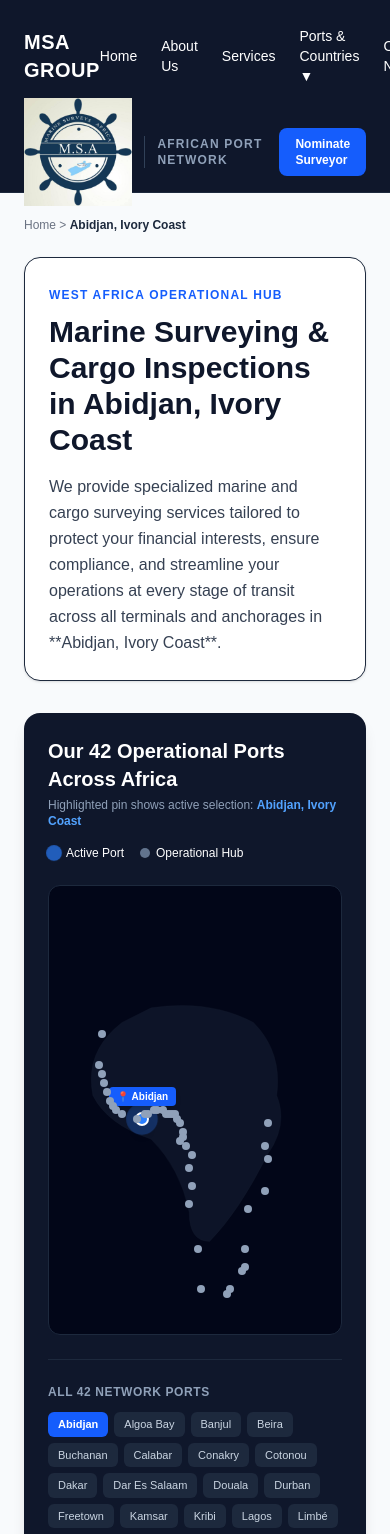
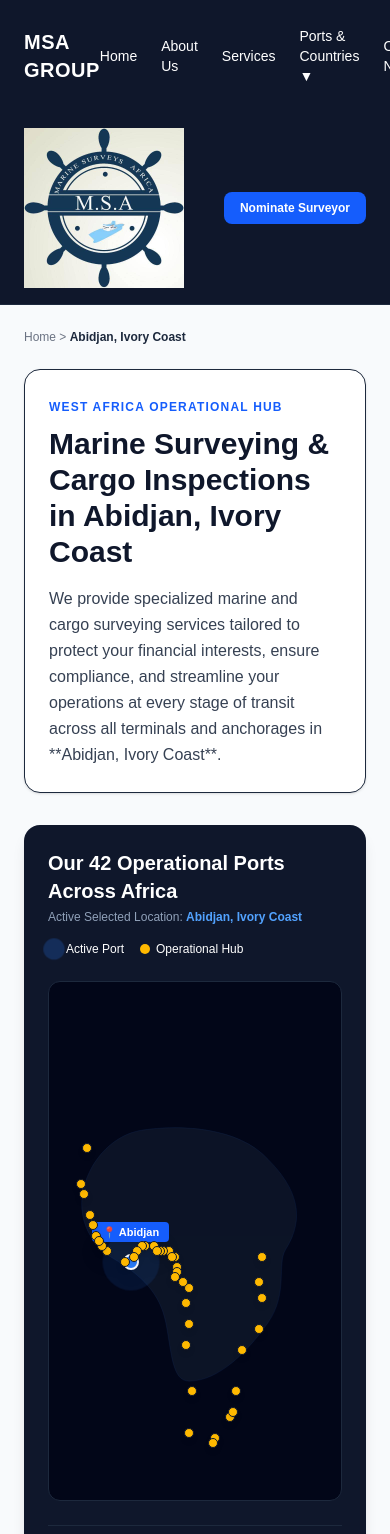
Before and after one commit to MSAsurveys-services/msa-website, a Next.js app: page /ports/abidjan in a window 390 px wide. Shown: the top 1534 px of the page. Built offline with nearby package versions, Linux system fonts and the light colour scheme.

Commit message:
Added African GIS continental map and Port Operations Gallery section

```diff
--- a/app/ports/[slug]/page.tsx
+++ b/app/ports/[slug]/page.tsx
@@ -3,53 +3,51 @@ import Link from 'next/link';
 import Image from 'next/image';
 import { notFound } from 'next/navigation';
 
-// Master Database of Your Exact 42 Operational Ports with SVG Map Pin Coordinates (0-100% relative position on Africa map)
-export const portsData: Record<string, { city: string; country: string; region: string; mapX: number; mapY: number }> = {
-  "abidjan": { city: "Abidjan", country: "Ivory Coast", region: "West Africa", mapX: 32, mapY: 52 },
-  "algoa-bay": { city: "Algoa Bay", country: "South Africa", region: "Southern Africa", mapX: 62, mapY: 90 },
-  "banjul": { city: "Banjul", country: "Gambia", region: "West Africa", mapX: 18, mapY: 42 },
-  "beira": { city: "Beira", country: "Mozambique", region: "Southern Africa", mapX: 68, mapY: 72 },
-  "buchanan": { city: "Buchanan", country: "Liberia", region: "West Africa", mapX: 25, mapY: 51 },
-  "calabar": { city: "Calabar", country: "Nigeria", region: "West Africa", mapX: 43, mapY: 51 },
-  "conakry": { city: "Conakry", country: "Guinea", region: "West Africa", mapX: 20, mapY: 46 },
-  "cotonou": { city: "Cotonou", country: "Benin", region: "West Africa", mapX: 37, mapY: 50 },
-  "dakar": { city: "Dakar", country: "Senegal", region: "West Africa", mapX: 17, mapY: 40 },
-  "dar-es-salaam": { city: "Dar Es Salaam", country: "Tanzania", region: "East Africa", mapX: 74, mapY: 58 },
-  "douala": { city: "Douala", country: "Cameroon", region: "Central Africa", mapX: 45, mapY: 53 },
-  "durban": { city: "Durban", country: "South Africa", region: "Southern Africa", mapX: 66, mapY: 86 },
-  "freetown": { city: "Freetown", country: "Sierra Leone", region: "West Africa", mapX: 21, mapY: 48 },
-  "kamsar": { city: "Kamsar", country: "Guinea", region: "West Africa", mapX: 19, mapY: 44 },
-  "kribi": { city: "Kribi", country: "Cameroon", region: "Central Africa", mapX: 46, mapY: 55 },
-  "lagos": { city: "Lagos", country: "Nigeria", region: "West Africa", mapX: 39, mapY: 50 },
-  "limbe": { city: "Limbé", country: "Cameroon", region: "Central Africa", mapX: 44, mapY: 52 },
-  "lobito": { city: "Lobito", country: "Angola", region: "Southern Africa", mapX: 49, mapY: 67 },
-  "lome": { city: "Lomé", country: "Togo", region: "West Africa", mapX: 36, mapY: 50 },
-  "luanda": { city: "Luanda", country: "Angola", region: "Southern Africa", mapX: 48, mapY: 63 },
-  "luderitz": { city: "Lüderitz", country: "Namibia", region: "Southern Africa", mapX: 51, mapY: 81 },
-  "maputo": { city: "Maputo", country: "Mozambique", region: "Southern Africa", mapX: 67, mapY: 81 },
-  "matadi": { city: "Matadi", country: "DR Congo", region: "Central Africa", mapX: 49, mapY: 60 },
-  "mombasa": { city: "Mombasa", country: "Kenya", region: "East Africa", mapX: 75, mapY: 53 },
-  "monrovia": { city: "Monrovia", country: "Liberia", region: "West Africa", mapX: 23, mapY: 50 },
-  "mtwara": { city: "Mtwara", country: "Tanzania", region: "East Africa", mapX: 75, mapY: 61 },
-  "nacala": { city: "Nacala", country: "Mozambique", region: "Southern Africa", mapX: 74, mapY: 68 },
-  "namibe": { city: "Namibe", country: "Angola", region: "Southern Africa", mapX: 48, mapY: 71 },
-  "nouakchott": { city: "Nouakchott", country: "Mauritania", region: "West Africa", mapX: 18, mapY: 33 },
-  "onne": { city: "Onne", country: "Nigeria", region: "West Africa", mapX: 42, mapY: 51 },
-  "owendo": { city: "Owendo", country: "Gabon", region: "Central Africa", mapX: 46, mapY: 56 },
-  "pointe-noire": { city: "Pointe-Noire", country: "Republic of the Congo", region: "Central Africa", mapX: 47, mapY: 58 },
-  "port-elizabeth": { city: "Port Elizabeth", country: "South Africa", region: "Southern Africa", mapX: 61, mapY: 91 },
-  "port-gentil": { city: "Port-Gentil", country: "Gabon", region: "Central Africa", mapX: 45, mapY: 57 },
-  "port-harcourt": { city: "Port-Harcourt", country: "Nigeria", region: "West Africa", mapX: 41, mapY: 51 },
-  "richards-bay": { city: "Richards Bay", country: "South Africa", region: "Southern Africa", mapX: 67, mapY: 85 },
-  "saldanha-bay": { city: "Saldanha Bay", country: "South Africa", region: "Southern Africa", mapX: 52, mapY: 90 },
-  "san-pedro": { city: "San Pédro", country: "Ivory Coast", region: "West Africa", mapX: 30, mapY: 52 },
-  "sherbro-island": { city: "Sherbro Island", country: "Sierra Leone", region: "West Africa", mapX: 22, mapY: 49 },
-  "tema": { city: "Tema", country: "Ghana", region: "West Africa", mapX: 34, mapY: 51 },
-  "takoradi": { city: "Takoradi", country: "Ghana", region: "West Africa", mapX: 33, mapY: 51 },
-  "warri": { city: "Warri", country: "Nigeria", region: "West Africa", mapX: 40, mapY: 51 },
+export const portsData: Record<string, { city: string; country: string; region: string; topPercent: number; leftPercent: number }> = {
+  "abidjan": { city: "Abidjan", country: "Ivory Coast", region: "West Africa", topPercent: 54, leftPercent: 28 },
+  "algoa-bay": { city: "Algoa Bay", country: "South Africa", region: "Southern Africa", topPercent: 88, leftPercent: 57 },
+  "banjul": { city: "Banjul", country: "Gambia", region: "West Africa", topPercent: 41, leftPercent: 12 },
+  "beira": { city: "Beira", country: "Mozambique", region: "Southern Africa", topPercent: 71, leftPercent: 66 },
+  "buchanan": { city: "Buchanan", country: "Liberia", region: "West Africa", topPercent: 52, leftPercent: 20 },
+  "calabar": { city: "Calabar", country: "Nigeria", region: "West Africa", topPercent: 52, leftPercent: 41 },
+  "conakry": { city: "Conakry", country: "Guinea", region: "West Africa", topPercent: 47, leftPercent: 15 },
+  "cotonou": { city: "Cotonou", country: "Benin", region: "West Africa", topPercent: 51, leftPercent: 33 },
+  "dakar": { city: "Dakar", country: "Senegal", region: "West Africa", topPercent: 39, leftPercent: 11 },
+  "dar-es-salaam": { city: "Dar Es Salaam", country: "Tanzania", region: "East Africa", topPercent: 58, leftPercent: 72 },
+  "douala": { city: "Douala", country: "Cameroon", region: "Central Africa", topPercent: 53, leftPercent: 43 },
+  "durban": { city: "Durban", country: "South Africa", region: "Southern Africa", topPercent: 84, leftPercent: 62 },
+  "freetown": { city: "Freetown", country: "Sierra Leone", region: "West Africa", topPercent: 49, leftPercent: 16 },
+  "kamsar": { city: "Kamsar", country: "Guinea", region: "West Africa", topPercent: 45, leftPercent: 14 },
+  "kribi": { city: "Kribi", country: "Cameroon", region: "Central Africa", topPercent: 55, leftPercent: 44 },
+  "lagos": { city: "Lagos", country: "Nigeria", region: "West Africa", topPercent: 51, leftPercent: 36 },
+  "limbe": { city: "Limbé", country: "Cameroon", region: "Central Africa", topPercent: 53, leftPercent: 42 },
+  "lobito": { city: "Lobito", country: "Angola", region: "Southern Africa", topPercent: 66, leftPercent: 48 },
+  "lome": { city: "Lomé", country: "Togo", region: "West Africa", topPercent: 51, leftPercent: 32 },
+  "luanda": { city: "Luanda", country: "Angola", region: "Southern Africa", topPercent: 62, leftPercent: 47 },
+  "luderitz": { city: "Lüderitz", country: "Namibia", region: "Southern Africa", topPercent: 79, leftPercent: 49 },
+  "maputo": { city: "Maputo", country: "Mozambique", region: "Southern Africa", topPercent: 79, leftPercent: 64 },
+  "matadi": { city: "Matadi", country: "DR Congo", region: "Central Africa", topPercent: 59, leftPercent: 48 },
+  "mombasa": { city: "Mombasa", country: "Kenya", region: "East Africa", topPercent: 53, leftPercent: 73 },
+  "monrovia": { city: "Monrovia", country: "Liberia", region: "West Africa", topPercent: 51, leftPercent: 18 },
+  "mtwara": { city: "Mtwara", country: "Tanzania", region: "East Africa", topPercent: 61, leftPercent: 73 },
+  "nacala": { city: "Nacala", country: "Mozambique", region: "Southern Africa", topPercent: 67, leftPercent: 72 },
+  "namibe": { city: "Namibe", country: "Angola", region: "Southern Africa", topPercent: 70, leftPercent: 47 },
+  "nouakchott": { city: "Nouakchott", country: "Mauritania", region: "West Africa", topPercent: 32, leftPercent: 13 },
+  "onne": { city: "Onne", country: "Nigeria", region: "West Africa", topPercent: 52, leftPercent: 39 },
+  "owendo": { city: "Owendo", country: "Gabon", region: "Central Africa", topPercent: 56, leftPercent: 44 },
+  "pointe-noire": { city: "Pointe-Noire", country: "Republic of the Congo", region: "Central Africa", topPercent: 58, leftPercent: 46 },
+  "port-elizabeth": { city: "Port Elizabeth", country: "South Africa", region: "Southern Africa", topPercent: 89, leftPercent: 56 },
+  "port-gentil": { city: "Port-Gentil", country: "Gabon", region: "Central Africa", topPercent: 57, leftPercent: 43 },
+  "port-harcourt": { city: "Port-Harcourt", country: "Nigeria", region: "West Africa", topPercent: 52, leftPercent: 38 },
+  "richards-bay": { city: "Richards Bay", country: "South Africa", region: "Southern Africa", topPercent: 83, leftPercent: 63 },
+  "saldanha-bay": { city: "Saldanha Bay", country: "South Africa", region: "Southern Africa", topPercent: 87, leftPercent: 48 },
+  "san-pedro": { city: "San Pédro", country: "Ivory Coast", region: "West Africa", topPercent: 54, leftPercent: 26 },
+  "sherbro-island": { city: "Sherbro Island", country: "Sierra Leone", region: "West Africa", topPercent: 50, leftPercent: 17 },
+  "tema": { city: "Tema", country: "Ghana", region: "West Africa", topPercent: 52, leftPercent: 30 },
+  "takoradi": { city: "Takoradi", country: "Ghana", region: "West Africa", topPercent: 53, leftPercent: 29 },
+  "warri": { city: "Warri", country: "Nigeria", region: "West Africa", topPercent: 52, leftPercent: 37 },
 };
 
-// Your Exact 15 Services across 4 Specialized Categories
 const serviceCategories = [
   {
     category: "Cargo & Quantity Management",
@@ -88,6 +86,14 @@ const serviceCategories = [
   }
 ];
 
+// Port Operations Gallery Sample Items
+const galleryItems = [
+  { title: "Vessel Draft Surveying", desc: "Precise displacement calculations at berth", category: "Inspection" },
+  { title: "Container Hold Integrity", desc: "Structural & lock mechanism inspection", category: "Cargo" },
+  { title: "Bunker Quantity Surveying", desc: "Fuel measurement and sampling attendance", category: "Marine" },
+  { title: "Heavy Lift Supervision", desc: "Project cargo loading and lashing audit", category: "Operations" },
+];
+
 export async function generateStaticParams() {
   return Object.keys(portsData).map((slug) => ({ slug }));
 }
@@ -116,8 +122,6 @@ export default function PortSEOPage({ params }: Props) {
       <header className="bg-slate-900 border-b border-slate-800 sticky top-0 z-50">
         <div className="max-w-6xl mx-auto px-6 py-4 flex justify-between items-center">
           <Link href="/" className="flex items-center gap-3">
-            <div className="relative w-40 h-10 flex items-center">
-              {/* Primary Logo Image Call */}
             <Image
               src="/logo.png"
               alt="Marine Surveys Africa Logo"
@@ -126,8 +130,7 @@ export default function PortSEOPage({ params }: Props) {
               className="object-contain"
               priority
             />
-            </div>
-            <span className="text-xs tracking-widest text-slate-400 uppercase font-bold border-l border-slate-700 pl-3">
+            <span className="text-xs tracking-widest text-slate-400 uppercase font-bold border-l border-slate-700 pl-3 hidden sm:inline">
               African Port Network
             </span>
           </Link>
@@ -141,7 +144,6 @@ export default function PortSEOPage({ params }: Props) {
       </header>
 
       <main className="max-w-6xl mx-auto p-6 md:p-8">
-        {/* Breadcrumb Navigation */}
         <nav className="text-xs text-gray-500 mb-6">
           <Link href="/" className="hover:underline">Home</Link> &gt; <span className="text-slate-800 font-semibold">{titleLocation}</span>
         </nav>
@@ -157,49 +159,49 @@ export default function PortSEOPage({ params }: Props) {
           </p>
         </div>
 
-        {/* AFRICAN CONTINENT MAP WITH ALL 42 OPERATIONAL PORTS */}
+        {/* REAL GRAPHIC MAP OF AFRICA WITH ALL 42 OPERATIONAL PORTS */}
         <div className="bg-slate-900 text-white rounded-2xl p-6 md:p-8 shadow-lg mb-12">
           <div className="flex flex-col md:flex-row justify-between items-start md:items-center mb-6 gap-4">
             <div>
               <h2 className="text-xl font-bold text-white">Our 42 Operational Ports Across Africa</h2>
-              <p className="text-xs text-slate-400 mt-1">Highlighted pin shows active selection: <span className="text-blue-400 font-bold">{titleLocation}</span></p>
+              <p className="text-xs text-slate-400 mt-1">Active Selected Location: <span className="text-blue-400 font-bold">{titleLocation}</span></p>
             </div>
             <div className="flex items-center gap-4 text-xs">
               <span className="flex items-center gap-1.5"><span className="w-3 h-3 rounded-full bg-blue-500 inline-block animate-ping"></span> Active Port</span>
-              <span className="flex items-center gap-1.5"><span className="w-2.5 h-2.5 rounded-full bg-slate-500 inline-block"></span> Operational Hub</span>
+              <span className="flex items-center gap-1.5"><span className="w-2.5 h-2.5 rounded-full bg-amber-400 inline-block"></span> Operational Hub</span>
             </div>
           </div>
 
-          <div className="relative w-full h-[450px] bg-slate-950 rounded-xl border border-slate-800 overflow-hidden flex items-center justify-center">
-            {/* Styled SVG Silhouette Vector Map of Africa */}
-            <svg viewBox="0 0 1000 1000" className="w-full h-full opacity-25 fill-slate-700 stroke-slate-600">
-              <path d="M 350,150 Q 550,120 700,200 Q 800,300 780,450 Q 820,550 750,650 Q 650,850 550,950 Q 480,950 480,850 Q 450,700 350,600 Q 200,550 150,450 Q 120,300 250,200 Z" />
+          <div className="relative w-full h-[520px] bg-slate-950 rounded-xl border border-slate-800 overflow-hidden flex items-center justify-center">
+            {/* Geographic Vector Continental Africa Map */}
+            <svg viewBox="0 0 1000 1000" className="w-full h-full opacity-40 fill-slate-800 stroke-blue-500/30 stroke-2">
+              <path d="M 320,120 C 450,100 650,110 750,220 C 850,320 880,420 810,530 C 780,580 820,680 750,780 C 680,880 580,980 480,980 C 420,980 420,880 400,780 C 380,680 320,620 220,560 C 120,500 80,380 140,260 C 180,180 250,130 320,120 Z" />
             </svg>
 
-            {/* Dynamic Rendering of All 42 Port Pins onto the African Map */}
+            {/* Dynamic Rendering of All 42 Port Markers */}
             {Object.entries(portsData).map(([key, data]) => {
               const isActive = key === params.slug;
               return (
                 <Link
                   key={key}
                   href={`/ports/${key}`}
-                  style={{ left: `${data.mapX}%`, top: `${data.mapY}%` }}
-                  className="absolute transform -translate-x-1/2 -translate-y-1/2 group z-10"
+                  style={{ top: `${data.topPercent}%`, left: `${data.leftPercent}%` }}
+                  className="absolute transform -translate-x-1/2 -translate-y-1/2 group z-20"
                   title={`${data.city}, ${data.country}`}
                 >
                   <div className="relative flex items-center justify-center">
                     {isActive ? (
                       <>
-                        <span className="absolute w-6 h-6 bg-blue-500/40 rounded-full animate-ping"></span>
-                        <span className="w-3.5 h-3.5 bg-blue-500 border-2 border-white rounded-full z-20 shadow-lg"></span>
-                        <span className="absolute bottom-5 whitespace-nowrap bg-blue-600 text-white font-bold text-[10px] px-2 py-0.5 rounded shadow-md z-30">
+                        <span className="absolute w-8 h-8 bg-blue-500/50 rounded-full animate-ping"></span>
+                        <span className="w-4 h-4 bg-blue-500 border-2 border-white rounded-full z-20 shadow-lg"></span>
+                        <span className="absolute -top-8 whitespace-nowrap bg-blue-600 text-white font-bold text-[11px] px-2.5 py-0.5 rounded shadow-xl z-30">
                           📍 {data.city}
                         </span>
                       </>
                     ) : (
                       <>
-                        <span className="w-2 h-2 bg-slate-400 group-hover:bg-blue-400 rounded-full transition"></span>
-                        <span className="hidden group-hover:block absolute bottom-4 whitespace-nowrap bg-slate-800 text-slate-200 text-[10px] px-1.5 py-0.5 rounded border border-slate-700 z-30">
+                        <span className="w-2.5 h-2.5 bg-amber-400 border border-slate-900 group-hover:scale-150 rounded-full transition shadow-md"></span>
+                        <span className="hidden group-hover:block absolute -top-6 whitespace-nowrap bg-slate-900 text-amber-300 font-medium text-[10px] px-2 py-0.5 rounded border border-slate-700 z-30 shadow-md">
                           {data.city}
                         </span>
                       </>
@@ -210,9 +212,9 @@ export default function PortSEOPage({ params }: Props) {
             })}
           </div>
 
-          {/* Quick Click Directory Grid for All 42 Ports */}
+          {/* Directory Grid */}
           <div className="mt-6 pt-6 border-t border-slate-800">
-            <h3 className="text-xs font-bold text-slate-400 uppercase tracking-wider mb-3">All 42 Network Ports</h3>
+            <h3 className="text-xs font-bold text-slate-400 uppercase tracking-wider mb-3">Directory (All 42 Network Ports)</h3>
             <div className="flex flex-wrap gap-1.5">
               {Object.entries(portsData).map(([key, data]) => (
                 <Link
@@ -228,6 +230,35 @@ export default function PortSEOPage({ params }: Props) {
                 </Link>
               ))}
             </div>
+          </div>
+        </div>
+
+        {/* PORT OPERATIONS & FIELD GALLERY */}
+        <div className="mb-12">
+          <div className="flex justify-between items-end mb-6">
+            <div>
+              <span className="text-xs font-bold text-blue-600 uppercase tracking-wider">Field Operations</span>
+              <h2 className="text-2xl font-bold text-slate-900 mt-1">Inspection & Attendance Gallery in {port.city}</h2>
+            </div>
+            <span className="text-xs text-gray-500 hidden md:inline">24/7 Technical Support</span>
+          </div>
+
+          <div className="grid grid-cols-1 sm:grid-cols-2 lg:grid-cols-4 gap-4">
+            {galleryItems.map((item, index) => (
+              <div key={index} className="bg-white border rounded-xl overflow-hidden shadow-sm hover:shadow-md transition group">
+                <div className="h-40 bg-slate-800 relative flex items-center justify-center p-4 text-center">
+                  <div className="absolute inset-0 bg-blue-900/20 group-hover:bg-blue-900/10 transition" />
+                  <span className="text-3xl">⚓</span>
+                  <span className="absolute top-3 left-3 bg-slate-900/80 text-blue-400 text-[10px] font-bold px-2 py-0.5 rounded border border-slate-700">
+                    {item.category}
+                  </span>
+                </div>
+                <div className="p-4">
+                  <h3 className="font-bold text-slate-900 text-sm">{item.title}</h3>
+                  <p className="text-xs text-gray-600 mt-1 leading-normal">{item.desc}</p>
+                </div>
+              </div>
+            ))}
           </div>
         </div>
 
@@ -253,7 +284,7 @@ export default function PortSEOPage({ params }: Props) {
         <div className="bg-slate-900 text-white p-8 rounded-2xl flex flex-col md:flex-row justify-between items-center gap-6">
           <div>
             <h3 className="text-xl font-bold">Nominate a Marine Surveyor in {port.city}</h3>
-            <p className="text-sm text-slate-300 mt-1">24/7 Desk Coordination & Rapid Technical Reporting across {port.country}</p>
+            <p className="text-sm text-slate-300 mt-1">24/7 Desk Coordination & Rapid Attendance across {port.country}</p>
           </div>
           <a
             href={`mailto:services@marinesurveysafrica.com?subject=Surveyor Nomination - ${port.city} (${port.country})`}
```
Lines whose indentation alone changed are shown as unchanged.
